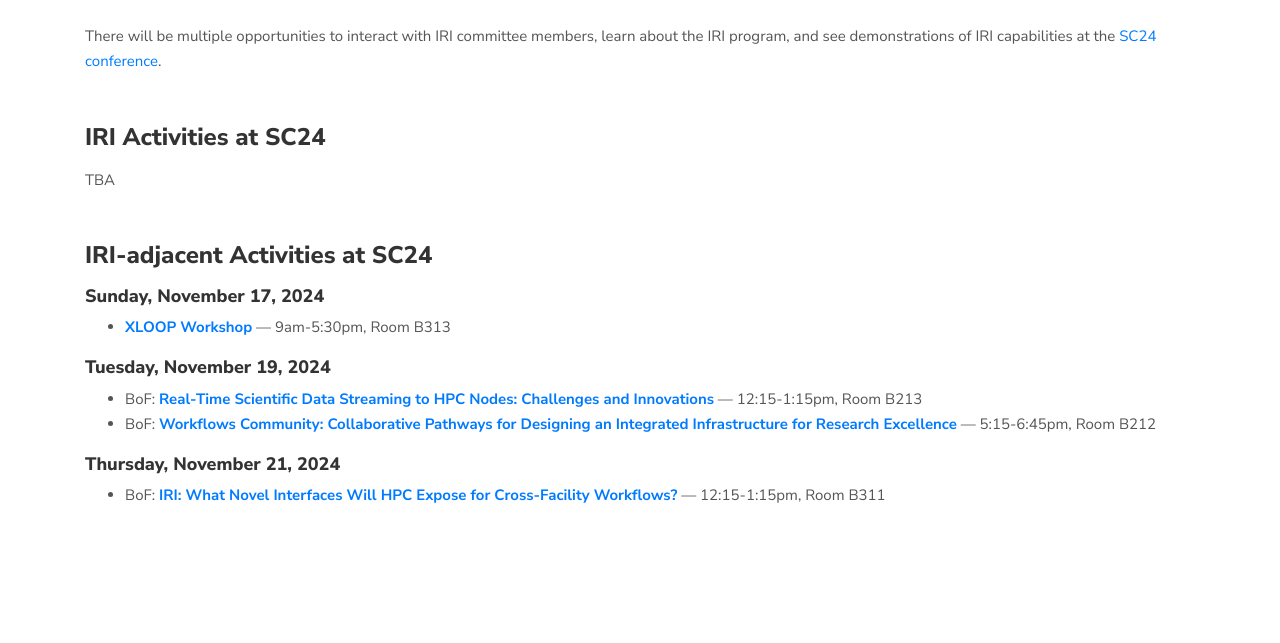
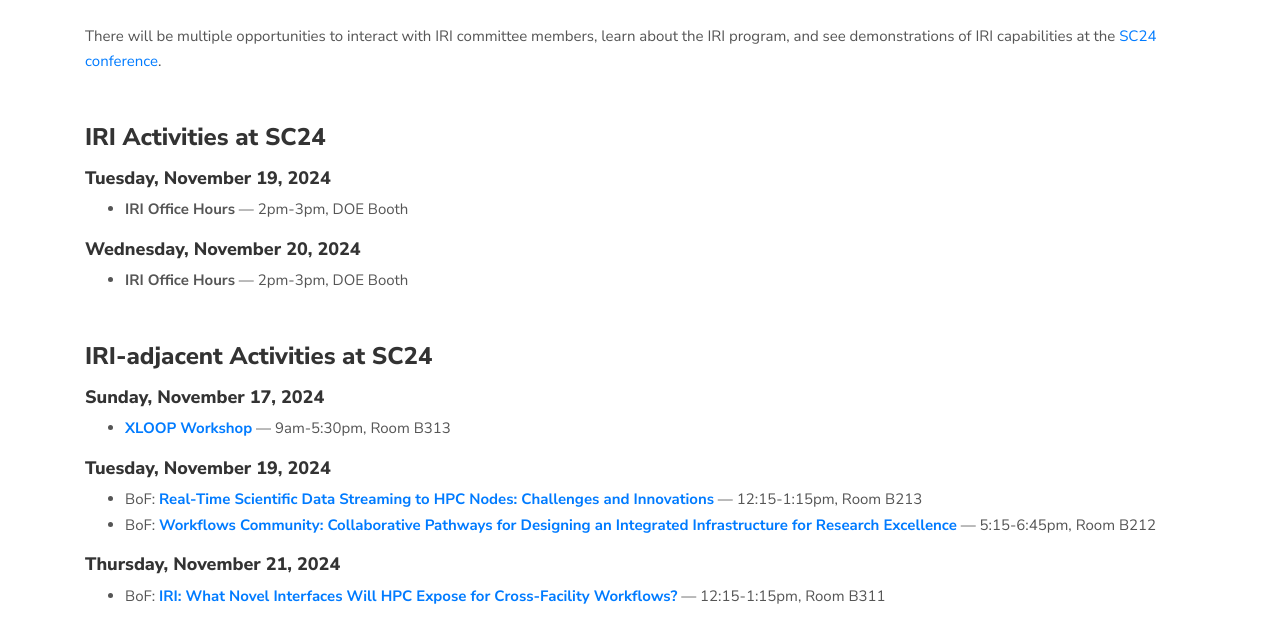
Before and after one commit to iri-science/iri-science.github.io, a Jekyll site: the page built from _events/sc24.html, in a window 1280 px wide and 900 px high, scrolled down 576 px, cut to the strip 94-737 px from the top of the window. Built offline with Jekyll 4.4.1, drawn with Linux system fonts in a browser that asks for light colours.

Commit message:
initial design

```diff
--- a/_events/sc24.html
+++ b/_events/sc24.html
@@ -16,24 +16,41 @@
 
     <div class="container mb-5">
         <h3 class="mb-3">IRI Activities at SC24</h3>
-        TBA
+        <h4>Tuesday, November 19, 2024</h4>
+        <ul>
+            <li><strong>IRI Office Hours</strong>
+                &mdash; 2pm-3pm, DOE Booth</li>
+        </ul>
+        <h4>Wednesday, November 20, 2024</h4>
+        <ul>
+            <li><strong>IRI Office Hours</strong>
+                &mdash; 2pm-3pm, DOE Booth</li>
+        </ul>
+
     </div>
     <div class="container mb-5">
         <h3 class="mb-3">IRI-adjacent Activities at SC24</h3>
         <h4>Sunday, November 17, 2024</h4>
         <ul>
-            <li><a href="https://wordpress.cels.anl.gov/xloop-2024/" target="_blank"><strong>XLOOP Workshop</strong></a> &mdash; 9am-5:30pm, Room B313</li>
+            <li><a href="https://wordpress.cels.anl.gov/xloop-2024/" target="_blank"><strong>XLOOP Workshop</strong></a>
+                &mdash; 9am-5:30pm, Room B313</li>
         </ul>
 
         <h4>Tuesday, November 19, 2024</h4>
         <ul>
-            <li>BoF: <a href="https://workflows.community/bof/sc24-streaming/" target="_blank"><strong>Real-Time Scientific Data Streaming to HPC Nodes: Challenges and Innovations</strong></a> &mdash; 12:15-1:15pm, Room B213</li>
-            <li>BoF: <a href="https://workflows.community/bof/sc24/" target="_blank"><strong>Workflows Community: Collaborative Pathways for Designing an Integrated Infrastructure for Research Excellence</strong></a> &mdash; 5:15-6:45pm, Room B212</li>
+            <li>BoF: <a href="https://workflows.community/bof/sc24-streaming/" target="_blank"><strong>Real-Time
+                        Scientific Data Streaming to HPC Nodes: Challenges and Innovations</strong></a> &mdash;
+                12:15-1:15pm, Room B213</li>
+            <li>BoF: <a href="https://workflows.community/bof/sc24/" target="_blank"><strong>Workflows Community:
+                        Collaborative Pathways for Designing an Integrated Infrastructure for Research
+                        Excellence</strong></a> &mdash; 5:15-6:45pm, Room B212</li>
         </ul>
 
         <h4>Thursday, November 21, 2024</h4>
         <ul>
-            <li>BoF: <a href="https://sc24.conference-program.com/presentation/?id=bof218&sess=sess670" target="_blank"><strong>IRI: What Novel Interfaces Will HPC Expose for Cross-Facility Workflows?</strong></a> &mdash; 12:15-1:15pm, Room B311</li>
+            <li>BoF: <a href="https://sc24.conference-program.com/presentation/?id=bof218&sess=sess670"
+                    target="_blank"><strong>IRI: What Novel Interfaces Will HPC Expose for Cross-Facility
+                        Workflows?</strong></a> &mdash; 12:15-1:15pm, Room B311</li>
         </ul>
     </div>
 </section>
```
